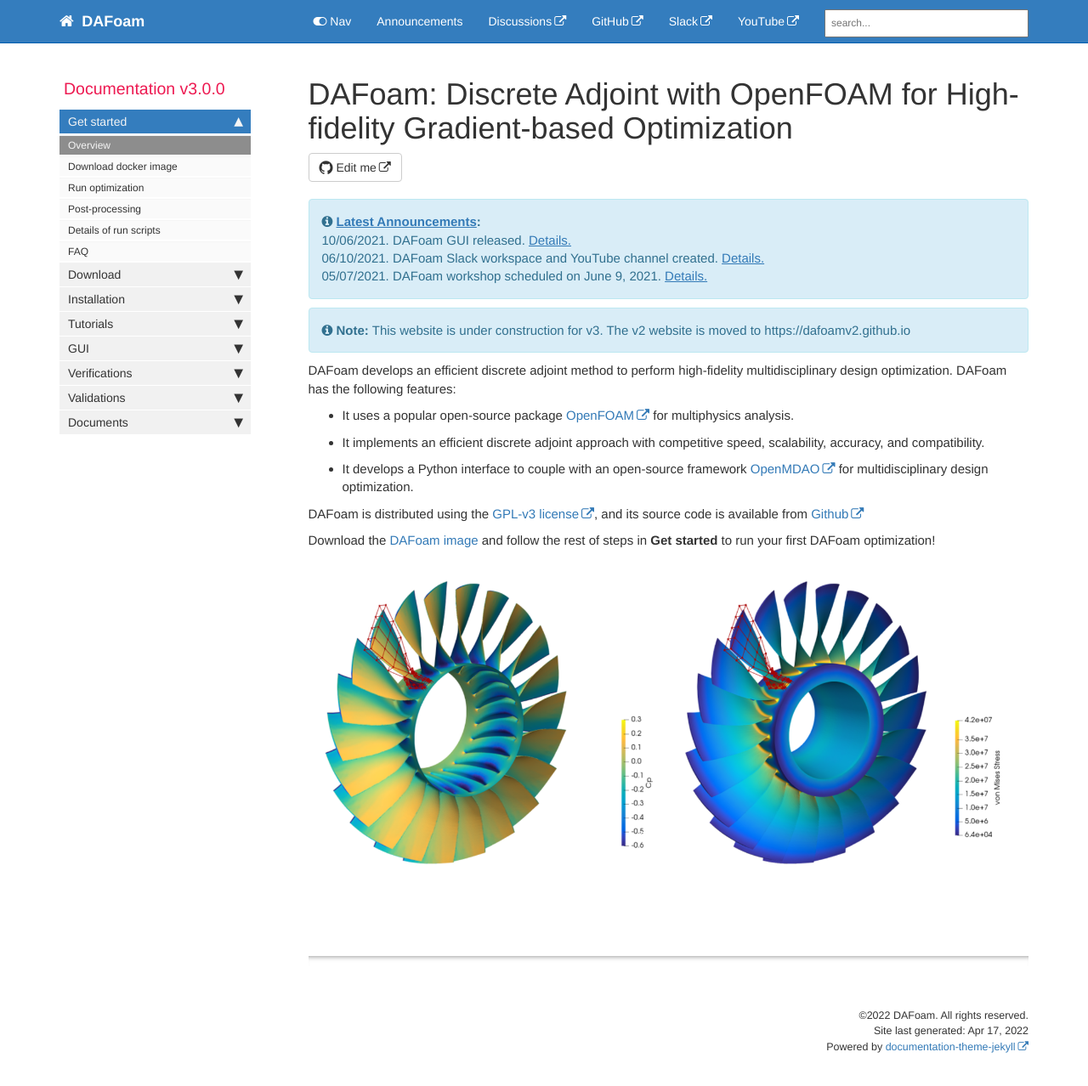
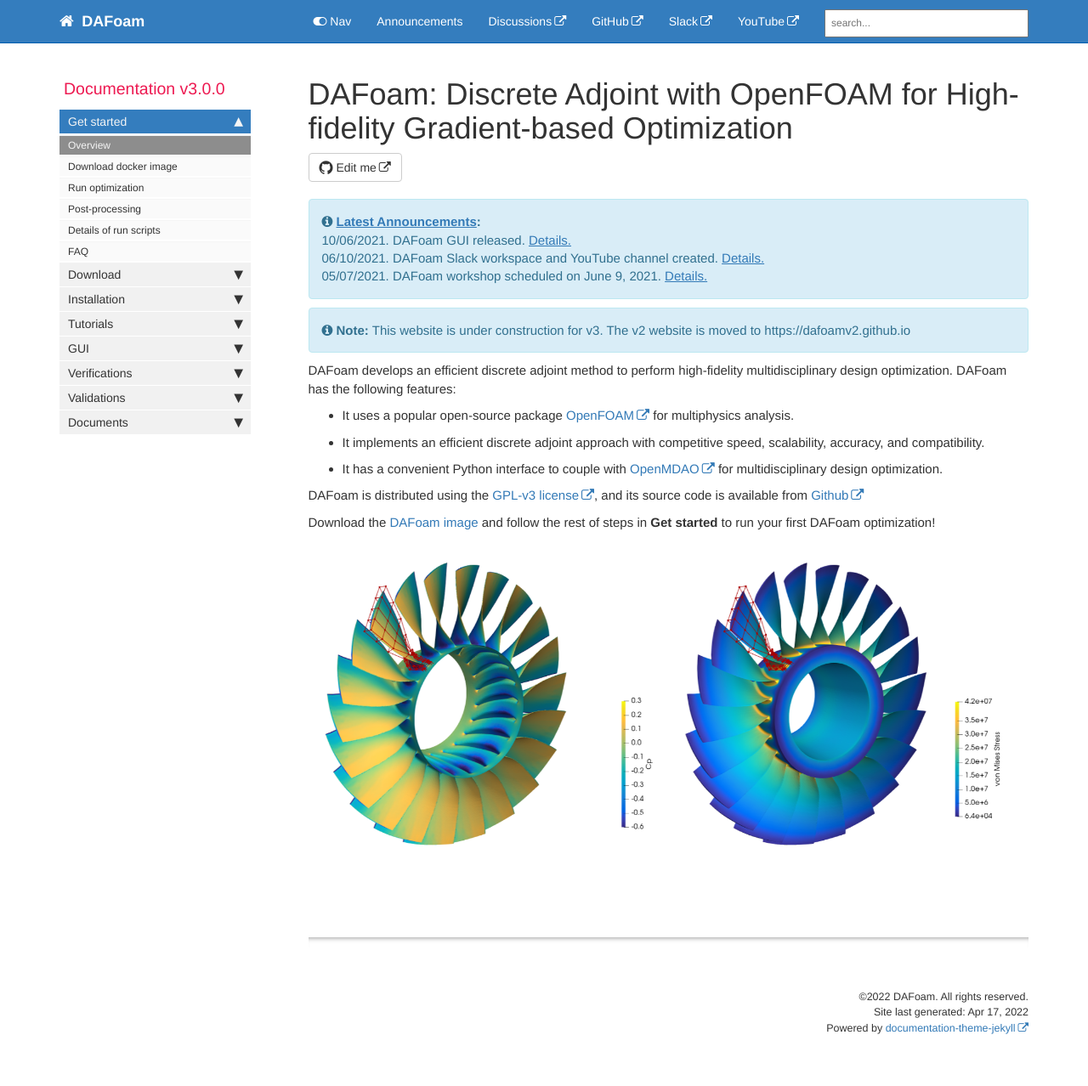
Before and after one commit to DAFoam/DAFoam.github.io, a Jekyll site: the page built from index.md, in a window 1280 px wide and 1291 px high. Shown: the top 1278 px of the window at 85% size. Built offline with Jekyll 4.4.1, drawn with Linux system fonts in a browser that asks for light colours; comment, search, counter and statistics services are not loaded.

Commit message:
content update

```diff
--- a/index.md
+++ b/index.md
@@ -19,7 +19,7 @@ DAFoam develops an efficient discrete adjoint method to perform high-fidelity mu
 
 - It uses a popular open-source package [OpenFOAM](https://www.openfoam.com) for multiphysics analysis.
 - It implements an efficient discrete adjoint approach with competitive speed, scalability, accuracy, and compatibility.
-- It develops a Python interface to couple with an open-source framework [OpenMDAO](https://openmdao.org) for multidisciplinary design optimization.
+- It has a convenient Python interface to couple with [OpenMDAO](https://openmdao.org) for multidisciplinary design optimization.
 
 DAFoam is distributed using the [GPL-v3 license](https://www.gnu.org/licenses/gpl-3.0.en.html), and its source code is available from [Github](https://github.com/mdolab/dafoam)
 
```
